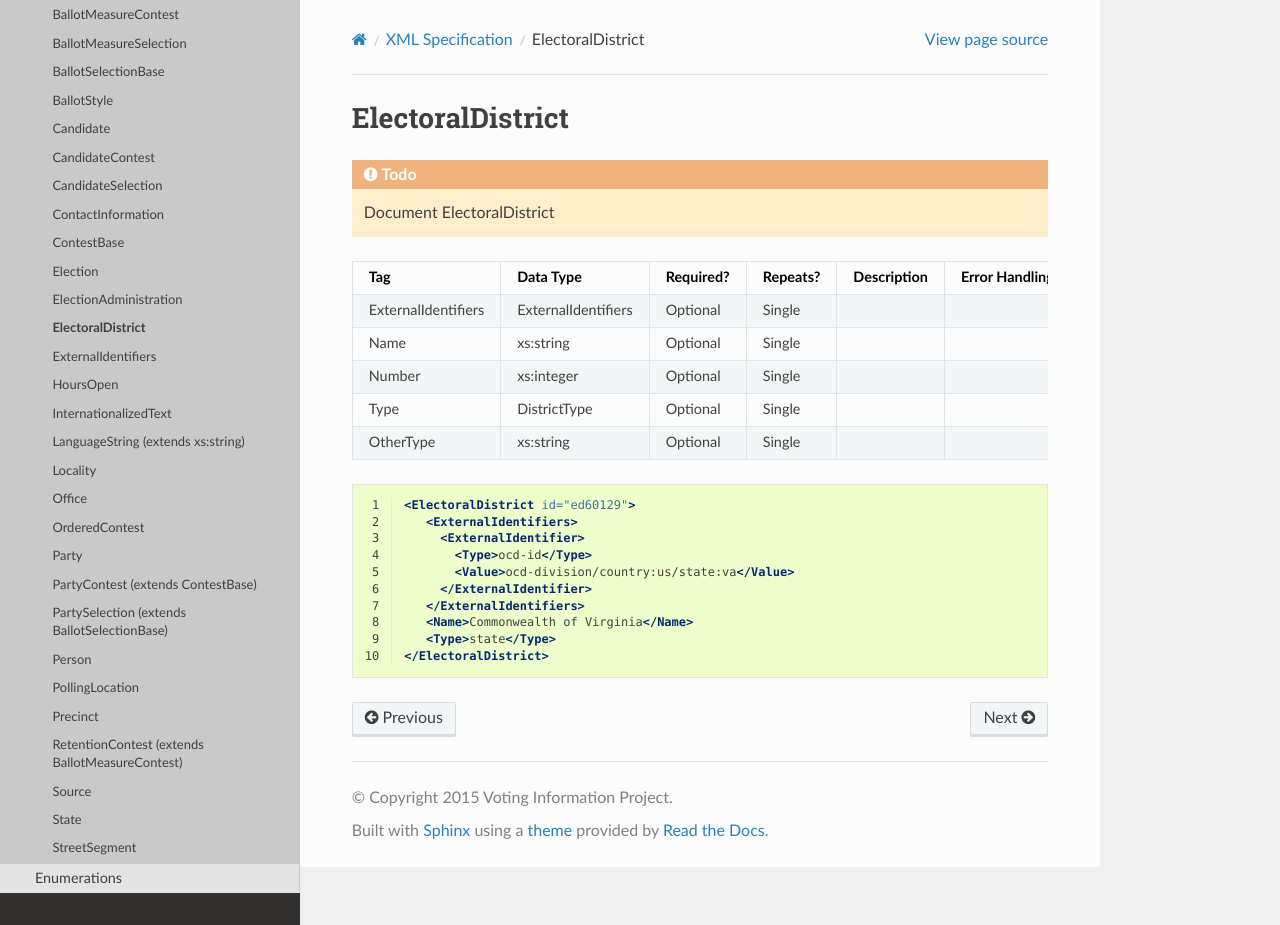
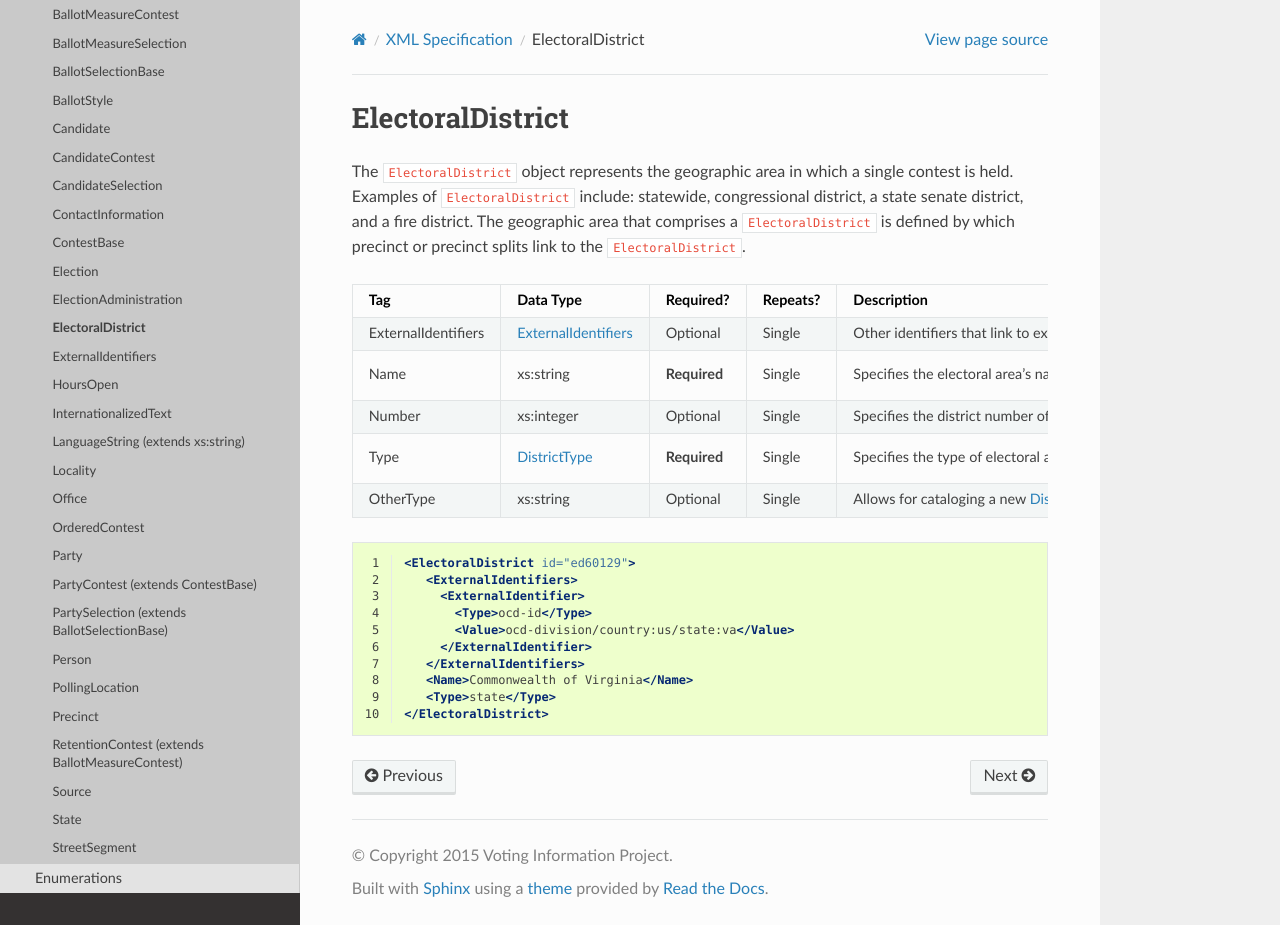
Before and after one commit to votinginfoproject/vip-specification, a Sphinx documentation site: the page built from docs/xml/elements/electoral_district.rst, in a window 1280 px wide and 925 px high. Built offline with Sphinx 7.4.7 and the Read the Docs theme 2.0.0, drawn with Linux system fonts in a browser that asks for light colours.

Commit message:
Completed documentation for `ElectoralDistrict`

```diff
--- a/docs/xml/elements/electoral_district.rst
+++ b/docs/xml/elements/electoral_district.rst
@@ -1,24 +1,56 @@
 ElectoralDistrict
 =================
 
-.. todo::
+The ``ElectoralDistrict`` object represents the geographic area in which a single contest is held.
+Examples of ``ElectoralDistrict`` include: statewide, congressional district, a state senate
+district, and a fire district. The geographic area that comprises a ``ElectoralDistrict`` is defined
+by which precinct or precinct splits link to the ``ElectoralDistrict``.
 
-   Document ElectoralDistrict
++---------------------+--------------------------------+------------+----------+--------------------------------+----------------------------+
+| Tag                 | Data Type                      | Required?  | Repeats? |Description                     |Error Handling              |
+|                     |                                |            |          |                                |                            |
++=====================+================================+============+==========+================================+============================+
+| ExternalIdentifiers |:doc:`ExternalIdentifiers       | Optional   | Single   |Other identifiers that          |If the element is invalid or|
+|                     |<external_identifiers>`         |            |          |link to external                |not present, then the       |
+|                     |                                |            |          |datasets                        |implementation is required  |
+|                     |                                |            |          |(e.g. `OCD-IDs`_)               |to ignore it.               |
++---------------------+--------------------------------+------------+----------+--------------------------------+----------------------------+
+| Name                | xs:string                      |**Required**| Single   |Specifies the                   |If the field is invalid or  |
+|                     |                                |            |          |electoral area's name.          |not present, then the       |
+|                     |                                |            |          |                                |implementation is required  |
+|                     |                                |            |          |                                |to ignore the               |
+|                     |                                |            |          |                                |``ElectoralDistrict`` object|
+|                     |                                |            |          |                                |containing it.              |
++---------------------+--------------------------------+------------+----------+--------------------------------+----------------------------+
+| Number              | xs:integer                     | Optional   | Single   |Specifies the district          |If the field is invalid or  |
+|                     |                                |            |          |number of the district          |not present, then the       |
+|                     |                                |            |          |(e.g. 34, in the case           |implementation is required  |
+|                     |                                |            |          |of the 34th State               |to ignore it.               |
+|                     |                                |            |          |Senate District). If a          |                            |
+|                     |                                |            |          |number is not                   |                            |
+|                     |                                |            |          |applicable, instead of          |                            |
+|                     |                                |            |          |leaving the field               |                            |
+|                     |                                |            |          |blank, leave this               |                            |
+|                     |                                |            |          |field out of the                |                            |
+|                     |                                |            |          |object; empty strings           |                            |
+|                     |                                |            |          |are not valid for               |                            |
+|                     |                                |            |          |xs:integer fields.              |                            |
++---------------------+--------------------------------+------------+----------+--------------------------------+----------------------------+
+| Type                |:doc:`DistrictType              |**Required**| Single   |Specifies the type of           |If the field is invalid or  |
+|                     |<../enumerations/district_type>`|            |          |electoral area.                 |not present, then the       |
+|                     |                                |            |          |                                |implementation is required  |
+|                     |                                |            |          |                                |to ignore the               |
+|                     |                                |            |          |                                |``ElectoralDistrict`` object|
+|                     |                                |            |          |                                |containing it.              |
++---------------------+--------------------------------+------------+----------+--------------------------------+----------------------------+
+| OtherType           | xs:string                      | Optional   | Single   |Allows for cataloging a new     |If the element is invalid or|
+|                     |                                |            |          |:doc:`DistrictType              |not present, the            |
+|                     |                                |            |          |<../enumerations/district_type>`|implementation is required  |
+|                     |                                |            |          |option when ``Type`` is         |to ignore it.               |
+|                     |                                |            |          |specified as "other".           |                            |
++---------------------+--------------------------------+------------+----------+--------------------------------+----------------------------+
 
-+---------------------+---------------------+-----------+----------+----------------------+----------------------------+
-| Tag                 | Data Type           | Required? | Repeats? |Description           |Error Handling              |
-|                     |                     |           |          |                      |                            |
-+=====================+=====================+===========+==========+======================+============================+
-| ExternalIdentifiers | ExternalIdentifiers | Optional  | Single   |                      |                            |
-+---------------------+---------------------+-----------+----------+----------------------+----------------------------+
-| Name                | xs:string           | Optional  | Single   |                      |                            |
-+---------------------+---------------------+-----------+----------+----------------------+----------------------------+
-| Number              | xs:integer          | Optional  | Single   |                      |                            |
-+---------------------+---------------------+-----------+----------+----------------------+----------------------------+
-| Type                | DistrictType        | Optional  | Single   |                      |                            |
-+---------------------+---------------------+-----------+----------+----------------------+----------------------------+
-| OtherType           | xs:string           | Optional  | Single   |                      |                            |
-+---------------------+---------------------+-----------+----------+----------------------+----------------------------+
+.. _OCD-IDs: http://opencivicdata.readthedocs.org/en/latest/ocdids.html
 
 .. code-block:: xml
    :linenos:
```
